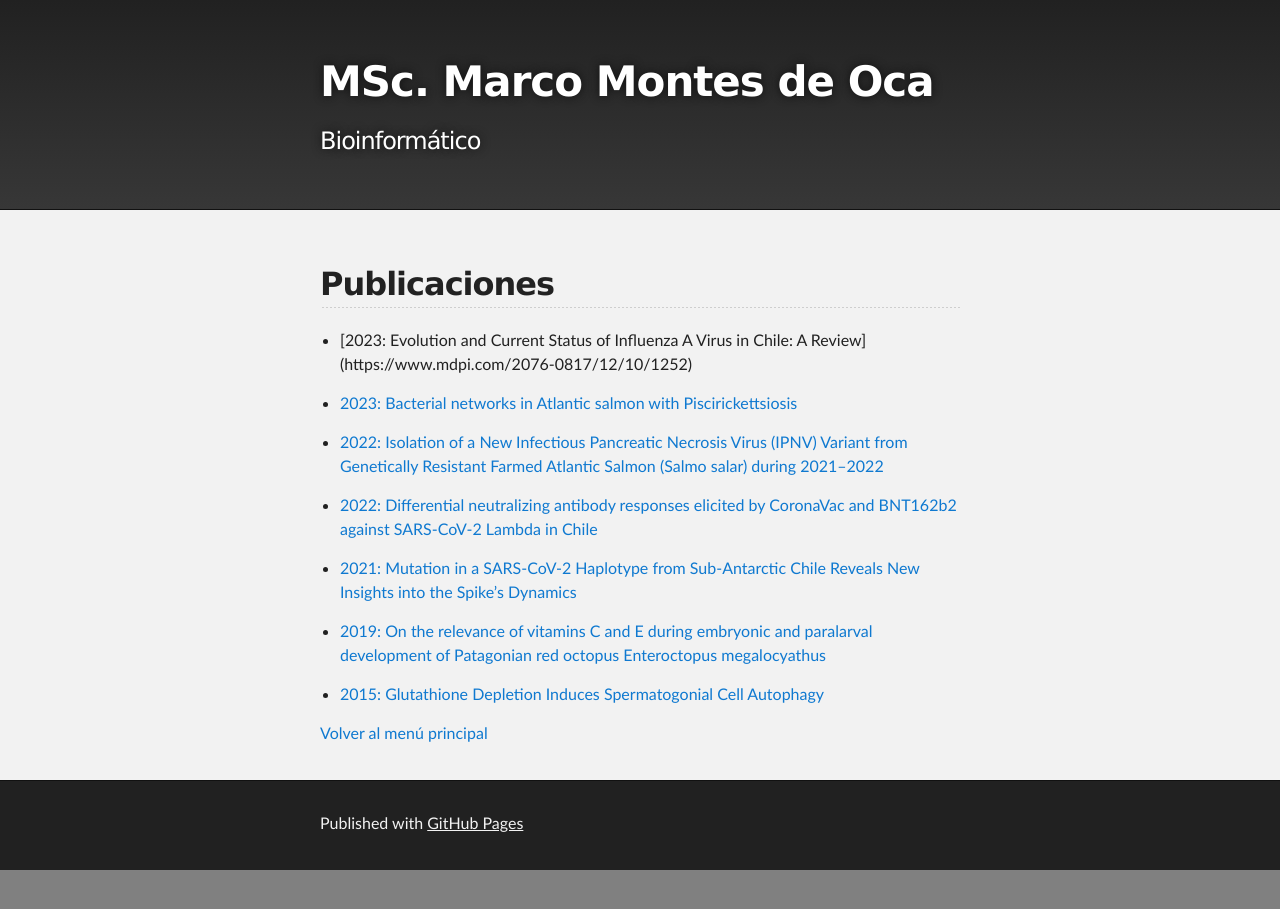
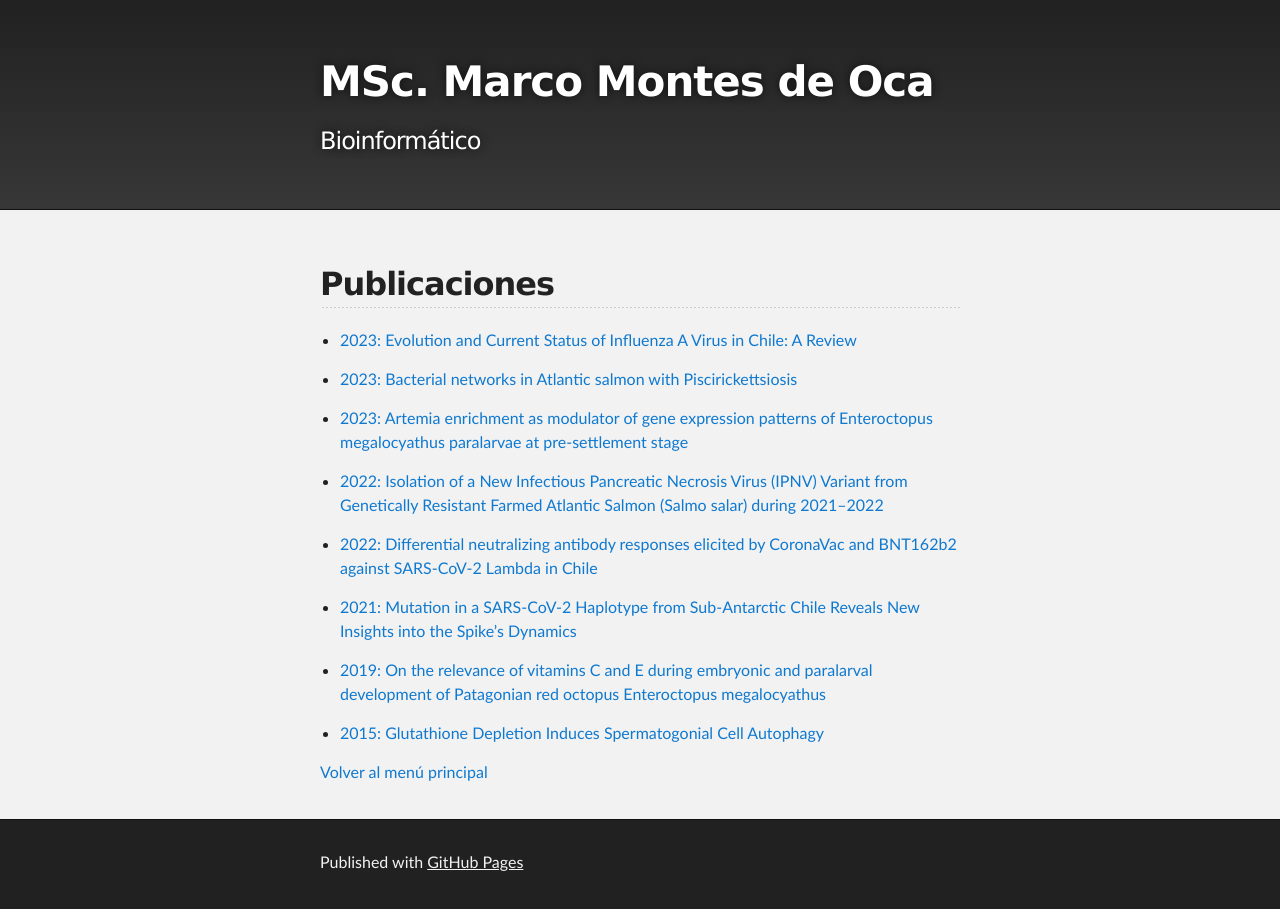
Before and after one commit to marco-montesdeoca/marco-montesdeoca.github.io, a Jekyll site: the page built from publicaciones.md, in a window 1280 px wide. Built offline with Jekyll 4.4.1, drawn with Linux system fonts in a browser that asks for light colours; our own code applies the rules of GitHub Pages for plain Markdown files.

Commit message:
Update publicaciones.md

```diff
--- a/publicaciones.md
+++ b/publicaciones.md
@@ -1,8 +1,10 @@
 ## Publicaciones
 
-* [2023: Evolution and Current Status of Influenza A Virus in Chile: A Review] (https://www.mdpi.com/2076-0817/12/10/1252)
+* [2023: Evolution and Current Status of Influenza A Virus in Chile: A Review](https://www.mdpi.com/2076-0817/12/10/1252)
 
 * [2023: Bacterial networks in Atlantic salmon with Piscirickettsiosis](https://www.nature.com/articles/s41598-023-43345-x)
+
+* [2023: Artemia enrichment as modulator of gene expression patterns of Enteroctopus megalocyathus paralarvae at pre-settlement stage](https://www.sciencedirect.com/science/article/abs/pii/S0044848623009420)
 
 * [2022: Isolation of a New Infectious Pancreatic Necrosis Virus (IPNV) Variant from Genetically Resistant Farmed Atlantic Salmon (Salmo salar) during 2021–2022](https://www.mdpi.com/2076-0817/11/11/1368)
 
```
